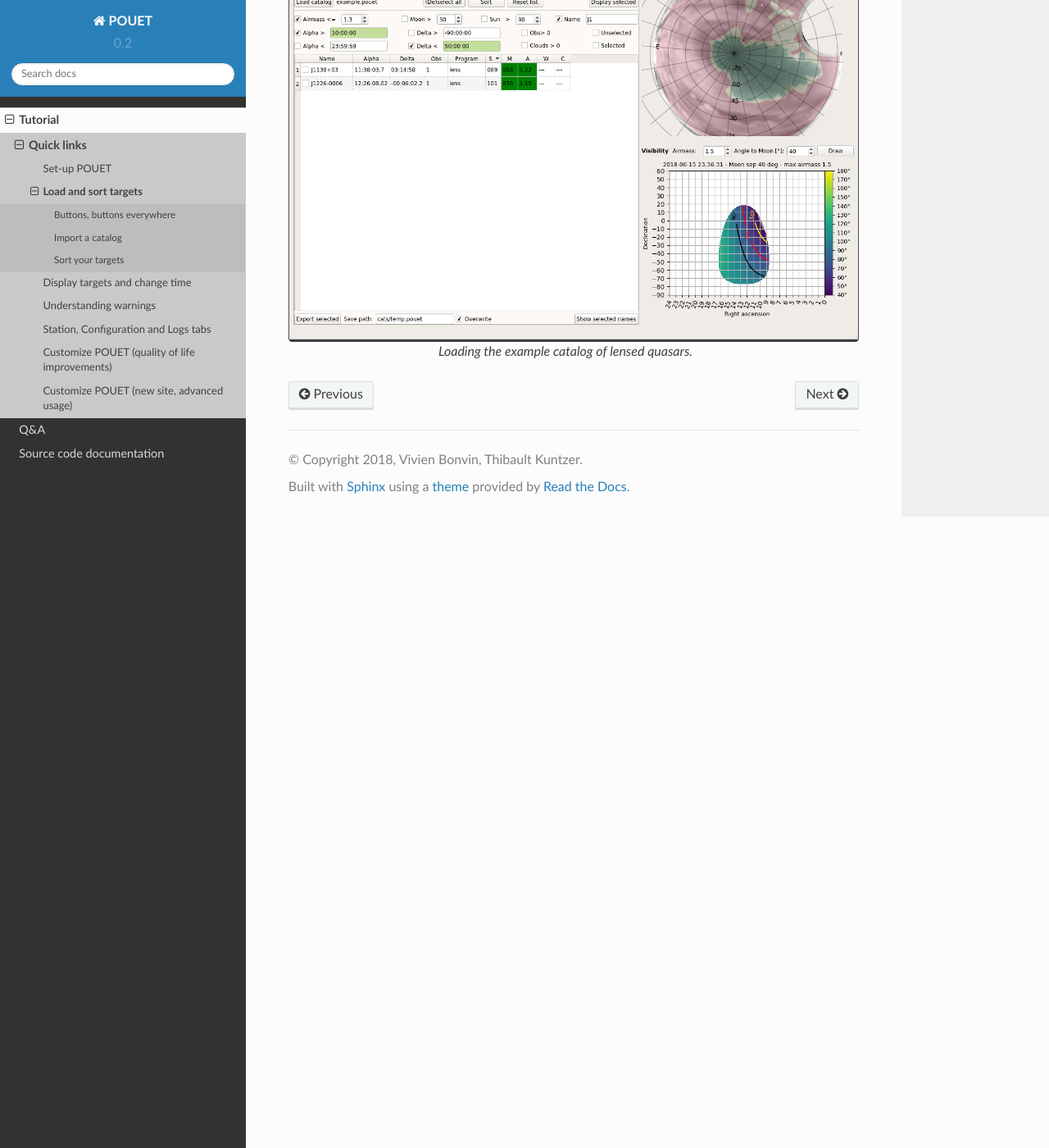
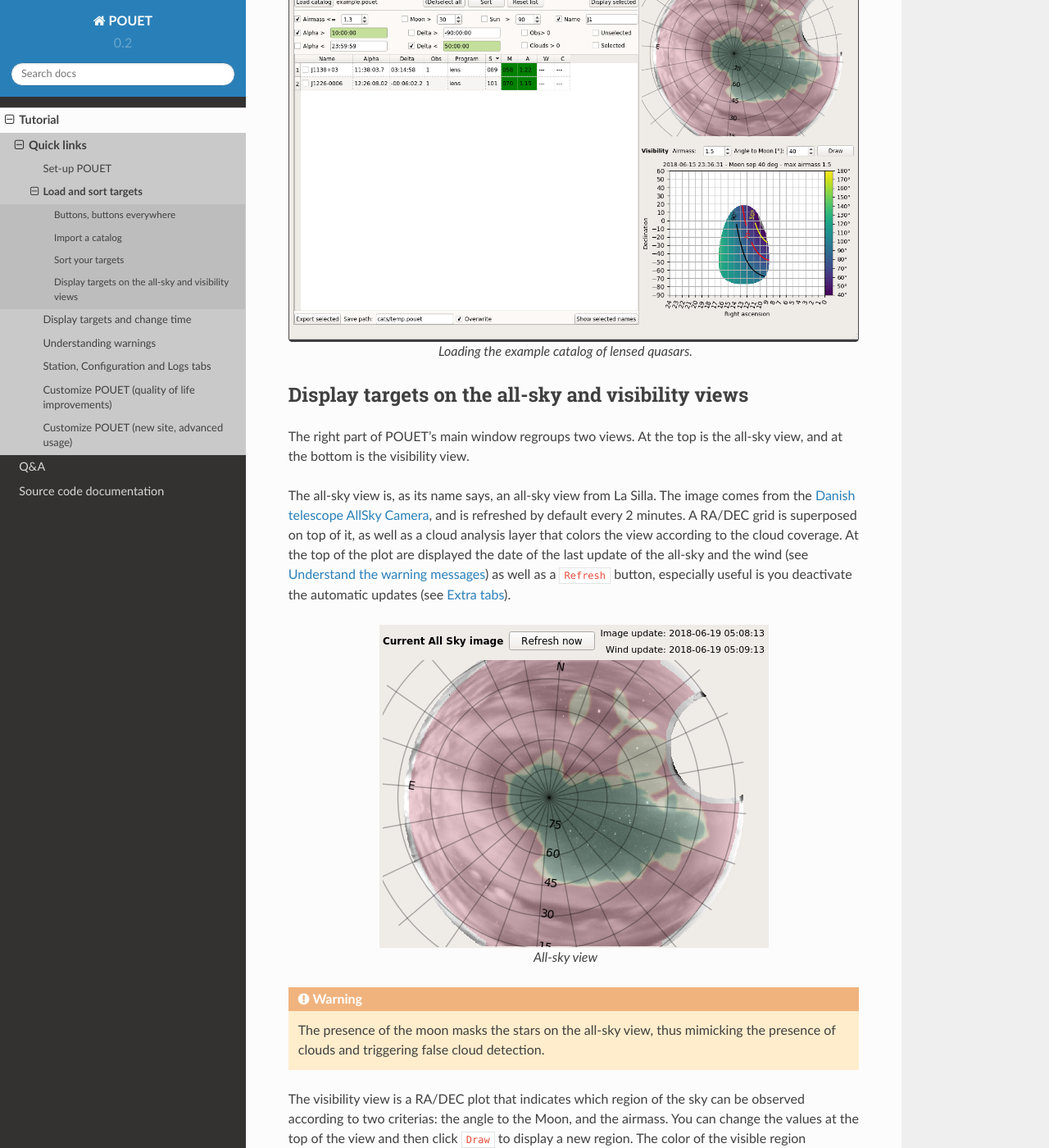
Before and after one commit to vbonvin/POUET, a Sphinx documentation site: the page built from docs/source/tutorial/basic_loadandsort.rst, in a window 1280 px wide and 1400 px high, scrolled down 4926 px. Shown: the whole window at 82% size. Built offline with Sphinx 7.4.7 and the Read the Docs theme 2.0.0, drawn with Linux system fonts in a browser that asks for light colours; pages that are not in the unit, such as notebooks, are missing from menus; some of the changed text lies outside the part shown.

Commit message:
more doc on visibility views. #42

```diff
--- a/docs/source/tutorial/advanced_alttabs.rst
+++ b/docs/source/tutorial/advanced_alttabs.rst
@@ -1,4 +1,4 @@
-.. _advanced_alttabs:
+.. _alttabs:
 
 Extra tabs
 ==========
--- a/docs/source/tutorial/basic_loadandsort.rst
+++ b/docs/source/tutorial/basic_loadandsort.rst
@@ -128,3 +128,34 @@
     :figclass: align-center
 
     Loading the example catalog of lensed quasars.
+
+
+Display targets on the all-sky and visibility views
+***************************************************
+
+The right part of POUET's main window regroups two views. At the top is the all-sky view, and at the bottom is the visibility view.
+
+The all-sky view is, as its name says, an all-sky view from La Silla. The image comes from the `Danish telescope AllSky Camera <http://allsky-dk154.asu.cas.cz>`_, and is refreshed by default every 2 minutes. A RA/DEC grid is superposed on top of it, as well as a cloud analysis layer that colors the view according to the cloud coverage. At the top of the plot are displayed the date of the last update of the all-sky and the wind (see :ref:`warningmessages`) as well as a ``Refresh`` button, especially useful is you deactivate the automatic updates (see :ref:`alttabs`).
+
+
+.. figure:: plots/POUET_allsky.png
+    :align: center
+    :alt: POUET all-sky
+    :figclass: align-center
+
+    All-sky view
+
+
+.. warning:: The presence of the moon masks the stars on the all-sky view, thus mimicking the presence of clouds and triggering false cloud detection.
+
+
+The visibility view is a RA/DEC plot that indicates which region of the sky can be observed according to two criterias: the angle to the Moon, and the airmass. You can change the values at the top of the view and then click ``Draw`` to display a new region. The color of the visible region corresponds to the angle to the Moon, indicated in the right colorbar.
+
+.. figure:: plots/POUET_visibility.png
+    :align: center
+    :alt: POUET all-sky
+    :figclass: align-center
+
+    Visibility view
+
+.. note:: If you hover the mouse cursor over the visibility view, a marker appears on the all-sky view at the corresponding coordinates.
```
Also changed, not shown: docs/source/tutorial/plots/POUET_allsky.png (added), docs/source/tutorial/plots/POUET_visibility.png (added).
